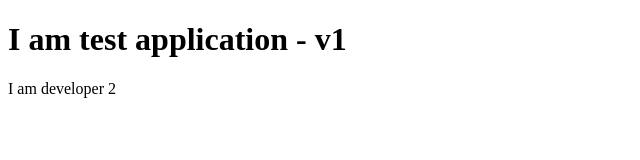
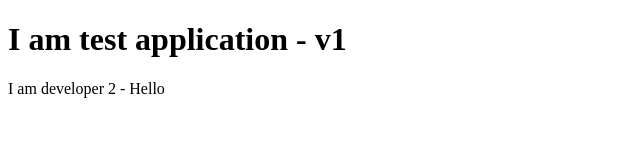
Before and after one commit to Gowtham-Ravichandran/git-learning, a website: page index.html in a window 1280 px wide. Shown: the full height of the page, 0-640 px from the left. Drawn offline with Linux system fonts and the light colour scheme.

Commit message:
test merge

```diff
--- a/index.html
+++ b/index.html
@@ -8,6 +8,6 @@
   </head>
   <body>
     <h1>I am test application - v1</h1>
-    <p>I am developer 2</p>
+    <p>I am developer 2 - Hello</p>
   </body>
 </html>
```
